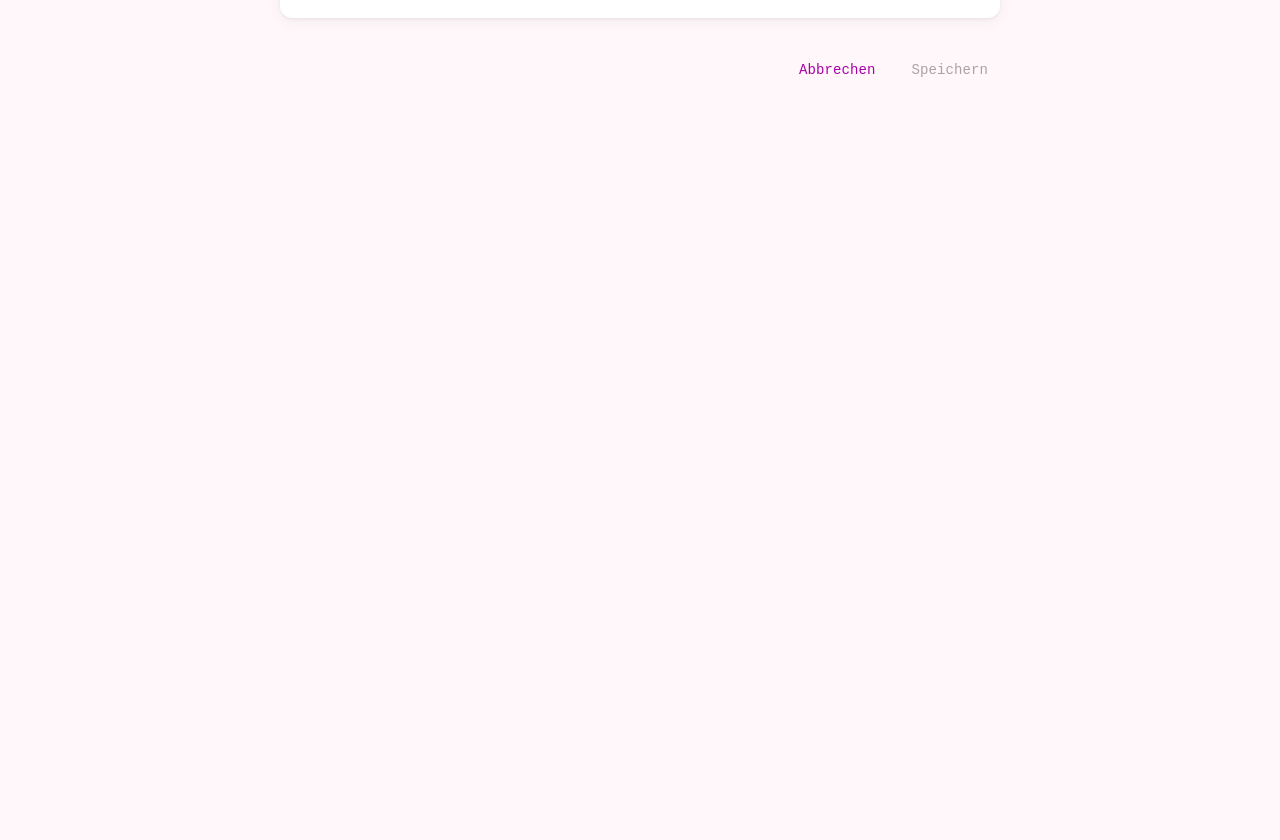
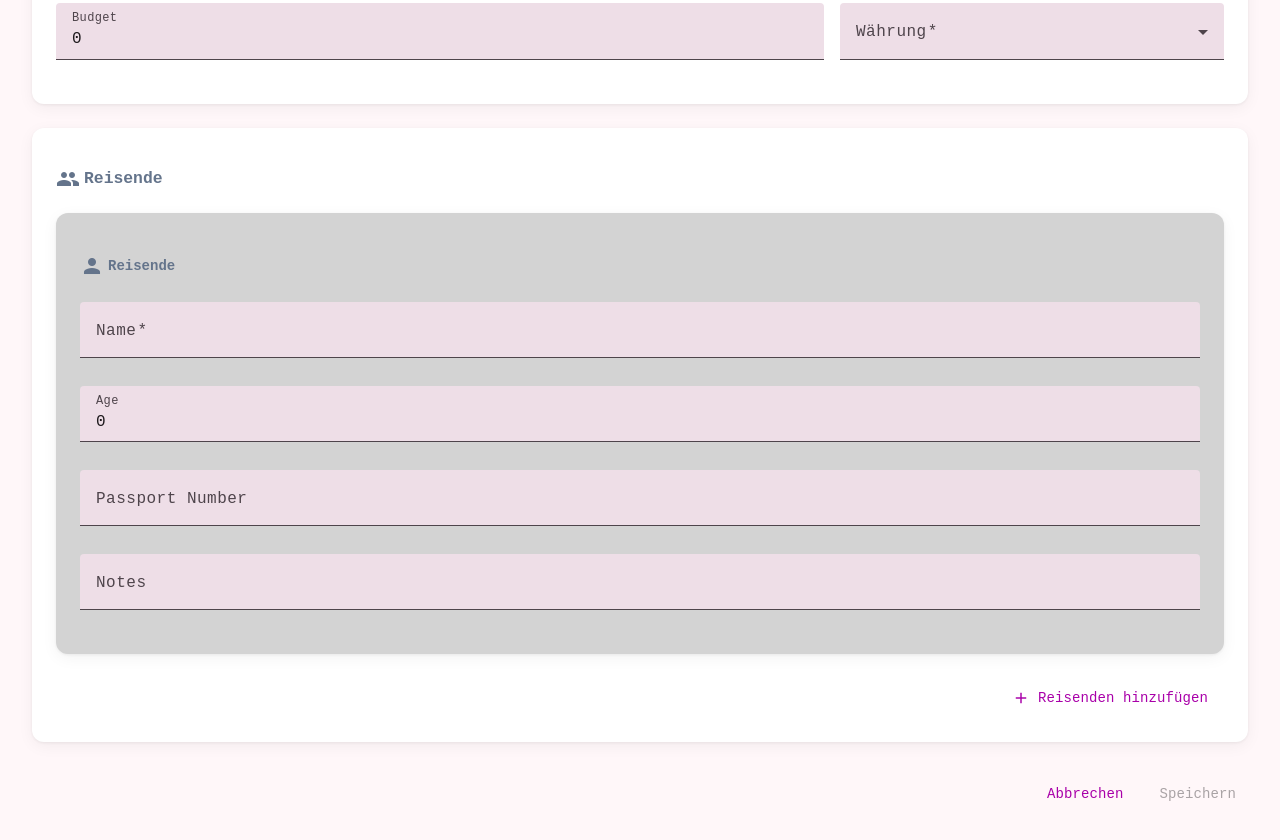
Before and after one commit to hunjoonrhee/smart-travel-planner, an Angular app: page /edit/1 in a window 1280 px wide. Shown: the part 340-1180 px from the top of the page. Before the commit the page ends 832 px from the top, so only its background shows below. Built offline with nearby package versions, Linux system fonts and the light colour scheme; a web font is replaced by a local one.

Commit message:
feat(US3) add travelers & edit trip [wip]

```diff
--- a/src/app/components/trips-overview/trips-overview.scss
+++ b/src/app/components/trips-overview/trips-overview.scss
@@ -1,8 +1,6 @@
 :host {
   display: block;
   padding: 2rem;
-  max-width: 1100px;
-  margin: 0 auto;
 }
 
 header {
--- a/src/app/models/trip.ts
+++ b/src/app/models/trip.ts
@@ -20,5 +20,5 @@ export interface Trip {
 
 export type BasicTripData = Omit<
   Trip,
-  'id' | 'description' | 'travelers' | 'destinations' | 'createdAt' | 'updatedAt'
+  'id' | 'description' | 'destinations' | 'createdAt' | 'updatedAt'
 >;
--- a/src/app/pages/new-trip/new-trip.html
+++ b/src/app/pages/new-trip/new-trip.html
@@ -1,5 +1,11 @@
+<div>
+  <header><h1>Neue Reise erstellen</h1></header>
   <form [formGroup]="tripForm" (ngSubmit)="onSubmit()">
-  <div class="grundinfo-container">
+    <div class="container">
+      <div class="groupTitle">
+        <mat-icon>flight</mat-icon>
+        <h3>Grundinformationen</h3>
+      </div>
       <div class="title-n-status-box">
         <div class="title-box">
           <mat-form-field>
@@ -64,8 +70,56 @@
         </mat-form-field>
       </div>
     </div>
+    <div class="container">
+      <div class="groupTitle">
+        <mat-icon>people</mat-icon>
+        <h3>Reisende</h3>
+      </div>
+      <div formArrayName="travelers">
+        @for (traveler of travelersControl.controls; track $index) {
+          <div [formGroup]="traveler" class="traveler-box">
+            <div class="groupTitle">
+              <mat-icon>person</mat-icon>
+              <h4>Reisende</h4>
+              @if ($index !== 0) {
+                <button
+                  matButton
+                  class="delete-reisende-btn"
+                  (click)="reisendeEntfernen($index)"
+                  type="button"
+                >
+                  <mat-icon>delete</mat-icon>
+                </button>
+              }
+            </div>
+            <mat-form-field>
+              <mat-label>Name</mat-label>
+              <input matInput formControlName="name" />
+            </mat-form-field>
+            <mat-form-field>
+              <mat-label>Age</mat-label>
+              <input matInput formControlName="age" type="number" />
+            </mat-form-field>
+            <mat-form-field>
+              <mat-label>Passport Number</mat-label>
+              <input matInput formControlName="passportNumber" type="string" />
+            </mat-form-field>
+            <mat-form-field>
+              <mat-label>Notes</mat-label>
+              <input matInput formControlName="notes" type="string" />
+            </mat-form-field>
+          </div>
+        }
+        <div class="add-reisende-button">
+          <button matButton (click)="reisendenHinzufuegen()" type="button">
+            <mat-icon>add</mat-icon> Reisenden hinzufügen
+          </button>
+        </div>
+      </div>
+    </div>
     <div class="button-box">
       <button matButton type="button" (click)="onCancel()">Abbrechen</button>
       <button matButton type="submit" [disabled]="tripForm.invalid">Speichern</button>
     </div>
   </form>
+</div>
--- a/src/app/pages/new-trip/new-trip.scss
+++ b/src/app/pages/new-trip/new-trip.scss
@@ -1,8 +1,6 @@
 :host {
   display: block;
   padding: 2rem;
-  max-width: 720px;
-  margin: 0 auto;
 }
 
 h2 {
@@ -11,13 +9,18 @@ h2 {
   margin-bottom: 0.25rem;
 }
 
+h3,
+h4 {
+  color: #64748b;
+}
+
 .page-subtitle {
   font-size: 0.85rem;
   color: #64748b;
   margin-bottom: 2rem;
 }
 
-.grundinfo-container {
+.container {
   background: white;
   border-radius: 12px;
   padding: 1.5rem;
@@ -28,6 +31,17 @@ h2 {
     0 1px 3px rgba(0, 0, 0, 0.06),
     0 4px 16px rgba(0, 0, 0, 0.05);
   margin-bottom: 1.5rem;
+}
+
+.groupTitle {
+  display: flex;
+  flex-direction: row;
+  gap: 0.25rem;
+  mat-icon {
+    color: #64748b;
+  }
+
+  align-items: center;
 }
 
 .title-n-status-box {
@@ -87,3 +101,21 @@ mat-form-field {
   gap: 0.75rem;
   padding-top: 0.5rem;
 }
+
+.traveler-box {
+  background: lightgray;
+  border-radius: 12px;
+  padding: 1.5rem;
+  display: flex;
+  flex-direction: column;
+  gap: 0.5rem;
+  box-shadow:
+    0 1px 3px rgba(0, 0, 0, 0.06),
+    0 4px 16px rgba(0, 0, 0, 0.05);
+  margin-bottom: 1.5rem;
+}
+
+.add-reisende-button {
+  display: flex;
+  justify-content: flex-end;
+}
--- a/src/app/pages/new-trip/new-trip.ts
+++ b/src/app/pages/new-trip/new-trip.ts
@@ -1,5 +1,5 @@
 import { Component, effect, inject, input } from '@angular/core';
-import { FormControl, FormGroup, ReactiveFormsModule, Validators } from '@angular/forms';
+import { FormArray, FormControl, FormGroup, ReactiveFormsModule, Validators } from '@angular/forms';
 import { MatAnchor } from '@angular/material/button';
 import { MatDatepickerModule } from '@angular/material/datepicker';
 import { MatFormFieldModule } from '@angular/material/form-field';
@@ -11,6 +11,8 @@ import { TripService } from '../../services/trip-service';
 import { Currency } from '../../types';
 import { TRIP_STATUS, TripStatus } from '../../types/tripStatus';
 import { DateValidator } from './dateValidator';
+import { MatIconModule } from '@angular/material/icon';
+import { Traveler } from '../../models';
 
 @Component({
   selector: 'app-new-trip',
@@ -21,6 +23,7 @@ import { DateValidator } from './dateValidator';
     MatDatepickerModule,
     ReactiveFormsModule,
     MatAnchor,
+    MatIconModule,
   ],
   templateUrl: './new-trip.html',
   styleUrl: './new-trip.scss',
@@ -31,6 +34,17 @@ export class NewTrip {
   readonly tripService = inject(TripService);
   readonly tripStatuses = Object.values(TRIP_STATUS);
   readonly currencies: Currency[] = ['EUR', 'GBP', 'USD', 'CHF'];
+
+  readonly traveler = new FormGroup({
+    name: new FormControl<string>('', {
+      validators: Validators.required,
+    }),
+    age: new FormControl<number>(0, {
+      validators: Validators.min(1),
+    }),
+    passportNumber: new FormControl<string>(''),
+    notes: new FormControl<string>(''),
+  });
 
   readonly tripForm = new FormGroup(
     {
@@ -52,11 +66,23 @@ export class NewTrip {
       currency: new FormControl<Currency | null>(null, {
         validators: Validators.required,
       }),
+      travelers: new FormArray<FormGroup>([
+        new FormGroup({
+          name: new FormControl<string>('', Validators.required),
+          age: new FormControl<number>(0, Validators.min(1)),
+          passportNumber: new FormControl<string>(''),
+          notes: new FormControl<string>(''),
+        }),
+      ]),
     },
     {
       validators: DateValidator(),
     },
   );
+
+  get travelersControl() {
+    return this.tripForm.get('travelers') as FormArray<FormGroup>;
+  }
 
   private readonly _loadTrip = effect(() => {
     const id = this.id(); // ← 이 signal을 추적
@@ -80,6 +106,7 @@ export class NewTrip {
       endDate: this.tripForm.value.endDate || '',
       budget: this.tripForm.value.budget || 0,
       currency: this.tripForm.value.currency || 'EUR',
+      travelers: this.tripForm.value.travelers as Traveler[],
     };
 
     await this.tripService.saveTrip(reiseData);
@@ -89,4 +116,19 @@ export class NewTrip {
   onCancel() {
     this.router.navigate(['/overview']);
   }
+
+  reisendenHinzufuegen() {
+    this.travelersControl.push(
+      new FormGroup({
+        name: new FormControl<string>('', Validators.required),
+        age: new FormControl<number>(0, Validators.min(1)),
+        passportNumber: new FormControl<string>(''),
+        notes: new FormControl<string>(''),
+      }),
+    );
+  }
+
+  reisendeEntfernen(index: number) {
+    this.travelersControl.removeAt(index);
+  }
 }
--- a/src/app/services/trip-service.ts
+++ b/src/app/services/trip-service.ts
@@ -100,7 +100,6 @@ export class TripService {
       id: uuidv4(),
       ...data,
       destinations: [],
-      travelers: [],
       createdAt: now,
       updatedAt: now,
     };
--- a/src/styles.scss
+++ b/src/styles.scss
@@ -33,8 +33,9 @@ body {
   font: var(--mat-sys-body-medium);
 
   // Reset the user agent margin.
-  margin: 0;
+  margin: 0 auto;
   height: 100%;
+  max-width: 1600px;
 }
 /* You can add global styles to this file, and also import other style files */
 @font-face {
@@ -45,7 +46,3 @@ body {
 * {
   font-family: 'VictorMono NF', monospace;
 }
-
-body {
-  margin: 2rem;
-}
```
Lines whose indentation alone changed are shown as unchanged.
